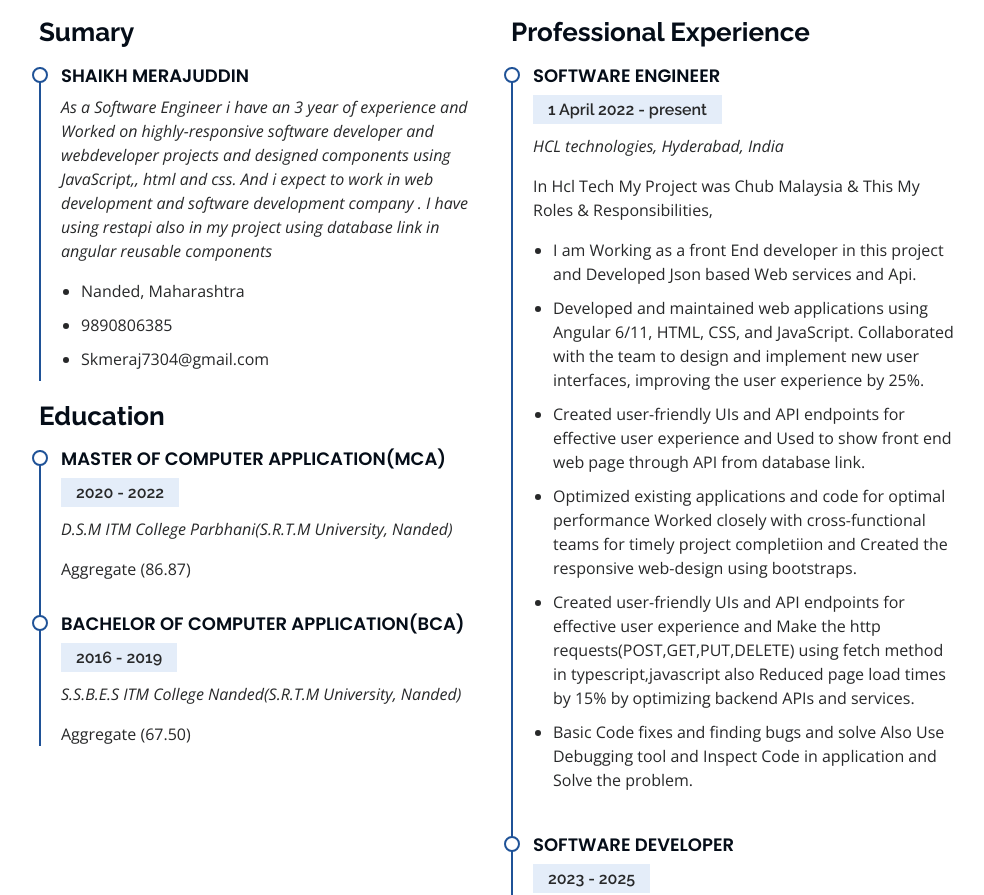
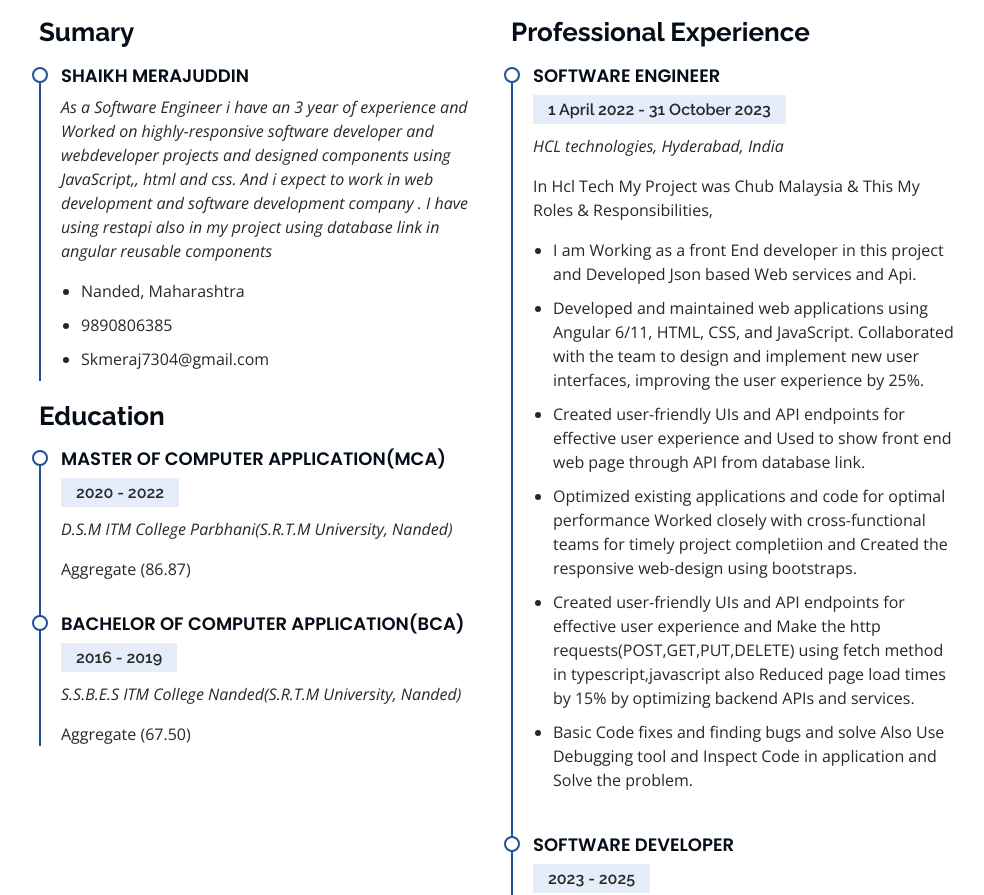
Before and after one commit to Merajsk12/portfolio_shaikh, a plain HTML site: page index.html in a window 1280 px wide. Shown: the part 2227-3122 px from the top of the page, without its empty margins (291-1275 px from the left). Drawn offline with nearby package versions, Linux system fonts and the light colour scheme.

Commit message:
Update index.html

```diff
--- a/index.html
+++ b/index.html
@@ -258,7 +258,7 @@
             <h3 class="resume-title">Professional Experience</h3>
             <div class="resume-item">
               <h4>Software Engineer</h4>
-              <h5>1 April 2022 - present </h5>
+              <h5>1 April 2022 - 31 October 2023 </h5>
               <p><em>HCL technologies, Hyderabad, India</em></p>
               <p>In Hcl Tech My Project was Chub Malaysia & This My Roles & Responsibilities,</p>
               <ul>
```
